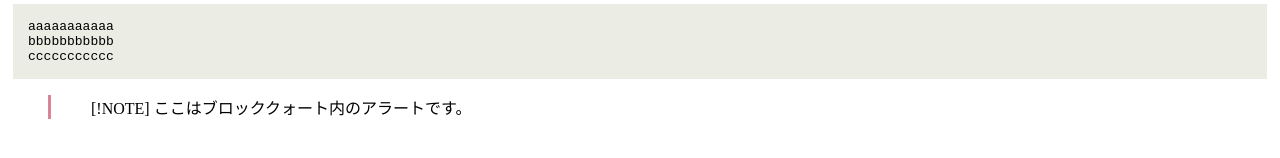
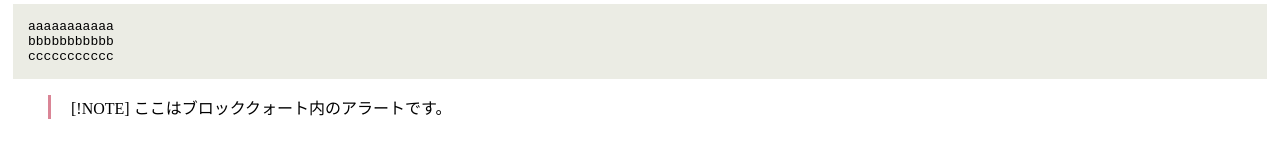
Before and after one commit to rfriends/rfriends, a Jekyll site: the page built from test.md, in a window 1280 px wide. Shown: the part 290-448 px from the top of the page. Built offline with Jekyll 4.4.1, drawn with Linux system fonts in a browser that asks for light colours; our own code applies the rules of GitHub Pages for plain Markdown files; Markdown is read by kramdown in place of the engine named in the settings.

Commit message:
Update default.html

```diff
--- a/_layouts/default.html
+++ b/_layouts/default.html
@@ -35,7 +35,7 @@ blockquote:before{
       */
 blockquote p{
     position:relative;
-    padding-left:30px;
+    padding-left:10px;
 }
     </style>
   </head>
```
